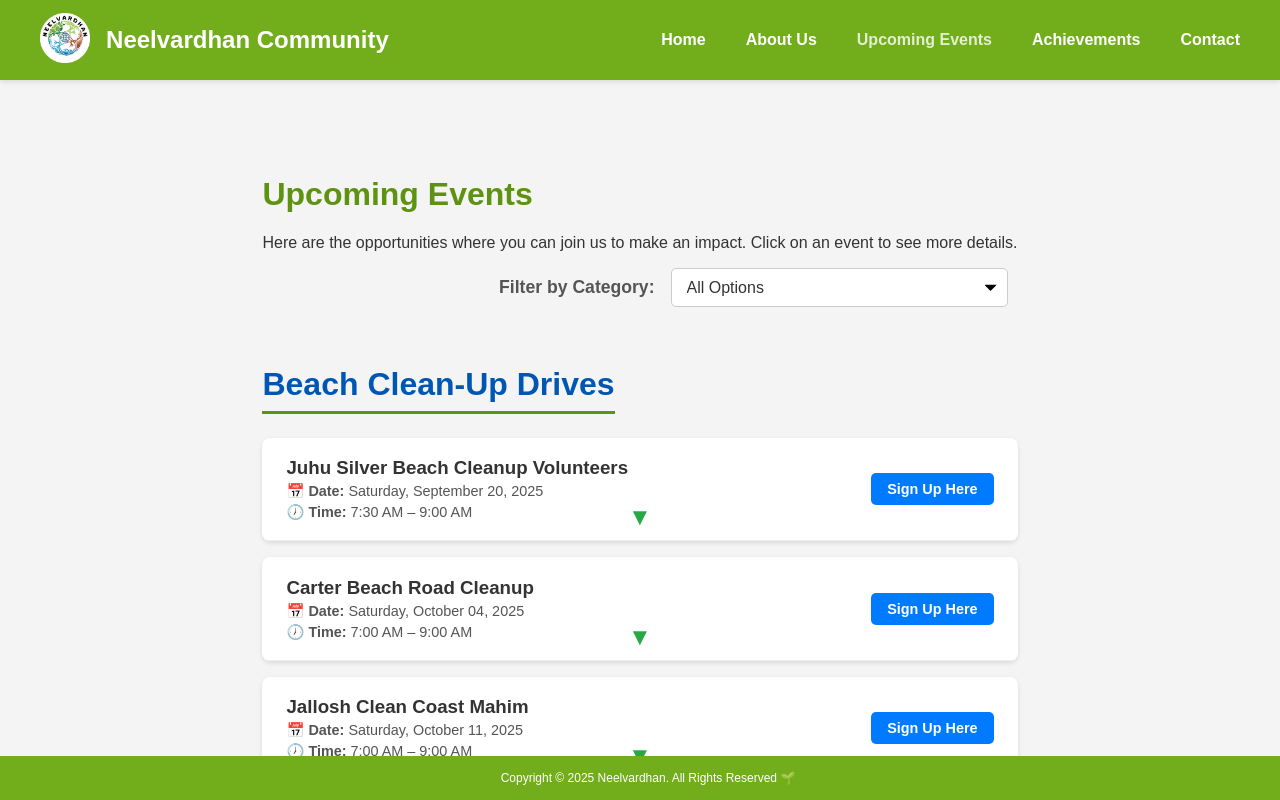
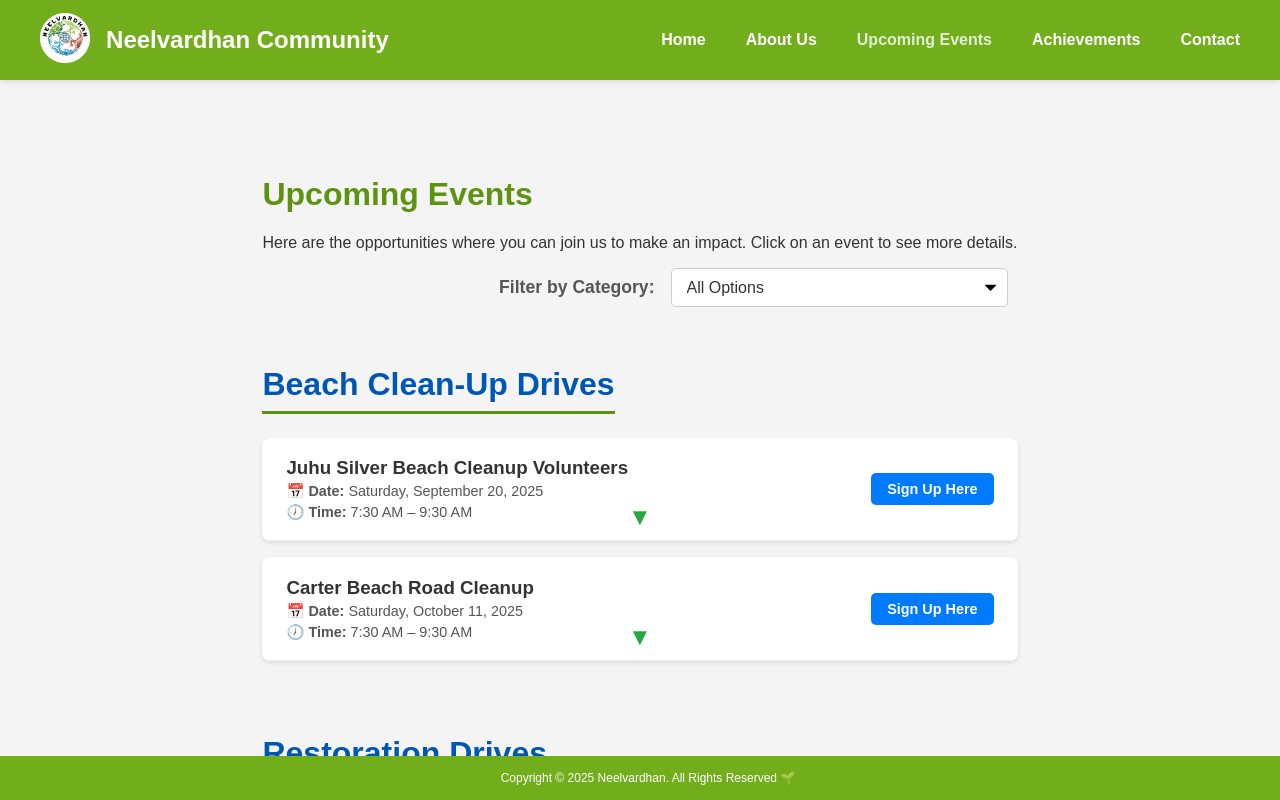
Before and after one commit to OG-DHRUV-1002/dns-website, a React (Create React App) app: page /upcoming-events in a window 1280 px wide. Shown: the top 800 px of the page. Built offline with nearby package versions, Linux system fonts and the light colour scheme.

Commit message:
Update UpcomingEvents.js

```diff
--- a/src/pages/UpcomingEvents.js
+++ b/src/pages/UpcomingEvents.js
@@ -16,7 +16,7 @@ const UpcomingEvents = () => {
         title: 'Juhu Silver Beach Cleanup Volunteers',
         ngo: 'Bhumi with VFS Global',
         date: 'Saturday, September 20, 2025',
-        time: "7:30 AM – 9:00 AM",
+        time: "7:30 AM – 9:30 AM",
         location: "Silver Beach, Juhu-Mumbai",
         description: 'This International Coastal Cleanup Day, let’s come together to create a real impact where it matters most — our oceans. Bhumi, in collaboration with VFS Global, is organizing large-scale coastal cleanups in Mumbai, and we are inviting corporates, Individuals, Colleges to come along.',
         link: 'https://forms.gle/Hn2qxrHLSfVGUKk49'
@@ -25,22 +25,12 @@ const UpcomingEvents = () => {
         id: 'carter-cleanup-2025',
         title: 'Carter Beach Road Cleanup',
         ngo: 'Ek Saath - The Earth Foundation',
-        date: 'Saturday, October 04, 2025',
-        time: "7:00 AM – 9:00 AM",
+        date: 'Saturday, October 11, 2025',
+        time: "7:30 AM – 9:30 AM",
         location: "Carter Road, Bandra(West)",
         description: 'ConnectFor invites you to join us for a clean-up drive at Carter Road, Mumbai in collaboration with our partner Carter CleanUp, and Ek Saath - The Earth Foundation. Carter Road for years has been a garbage dump for all sorts of plastic, tins, cans, and even food waste – dumped near the sea and park. It takes away from the scenic view and area all residents should access. Let us all together create awareness about the environment & sustainability and create a difference by volunteering in this cleanup drive. Volunteers will be collecting plastic bottles, bags, bottle caps, waste, and garbage off the Carter Road beach. Volunteers will be provided with the necessary cleaning equipment by the NGO on the day of the activity.',
         link: 'https://forms.gle/BgFP2oVuc1Vpb8AJ9'
-      },
-      {
-        id: 'mahim-cleanup-2025',
-        title: 'Jallosh Clean Coast Mahim',
-        ngo: 'Project Mumbai',
-        date: 'Saturday, October 11, 2025',
-        time: "7:00 AM – 9:00 AM",
-        location: "Mahim Beach, Mahim(West)",
-        description: "Volunteer with Jallosh and Project Mumbai for a rewarding beach cleanup at Mahim Beach. We'll provide all necessary equipment and guidance. Help us remove trash, protect marine life, and make Mahim Beach a cleaner, healthier place for everyone. Join us for a morning of community service and environmental action.",
-        link: 'https://forms.gle/YOUR_MAHIM_LINK' // Remember to replace this
-      },
+      }
     ],
     'Restoration Drives': [
       // Add your tree plantation events here when ready
```
